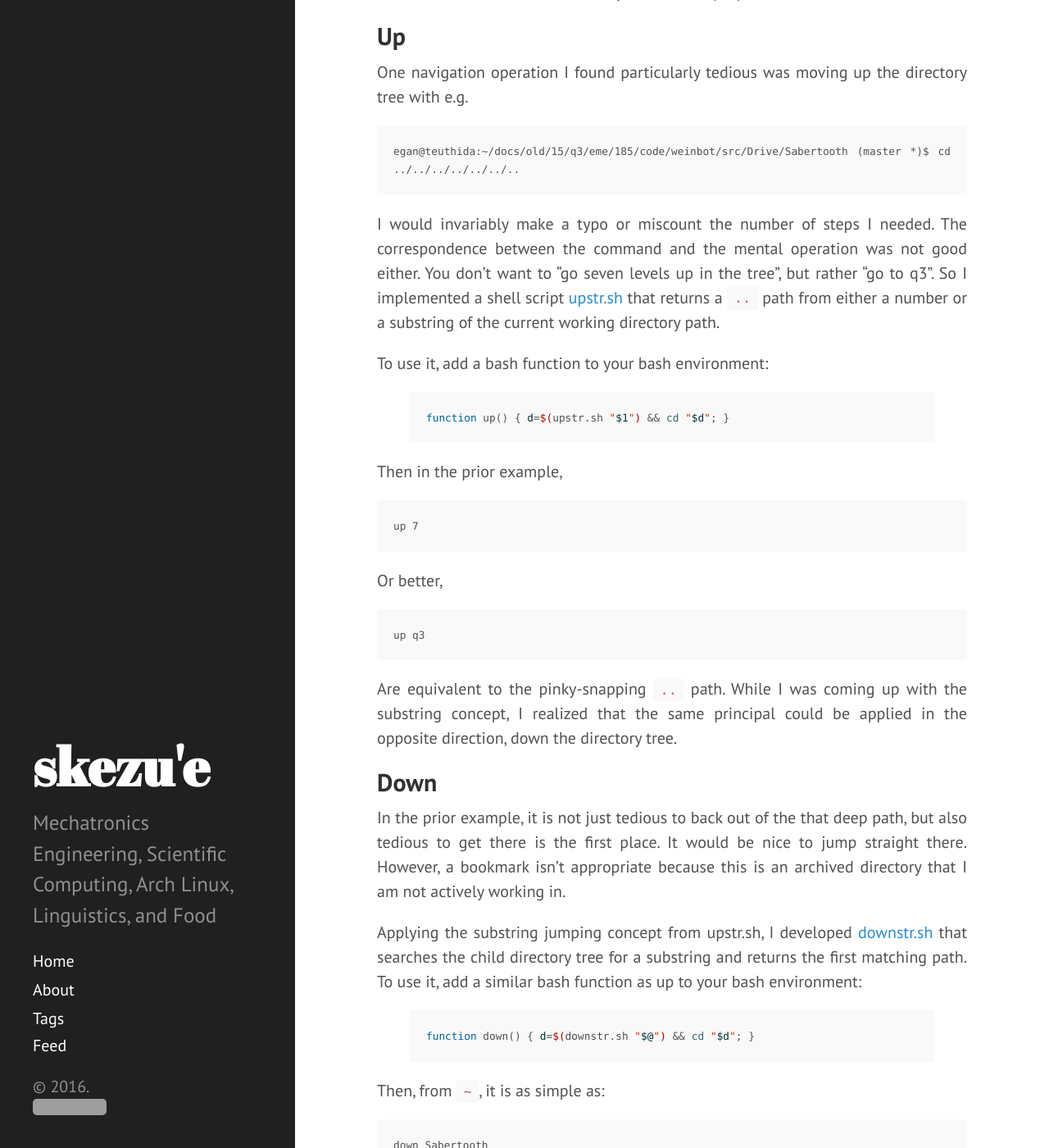
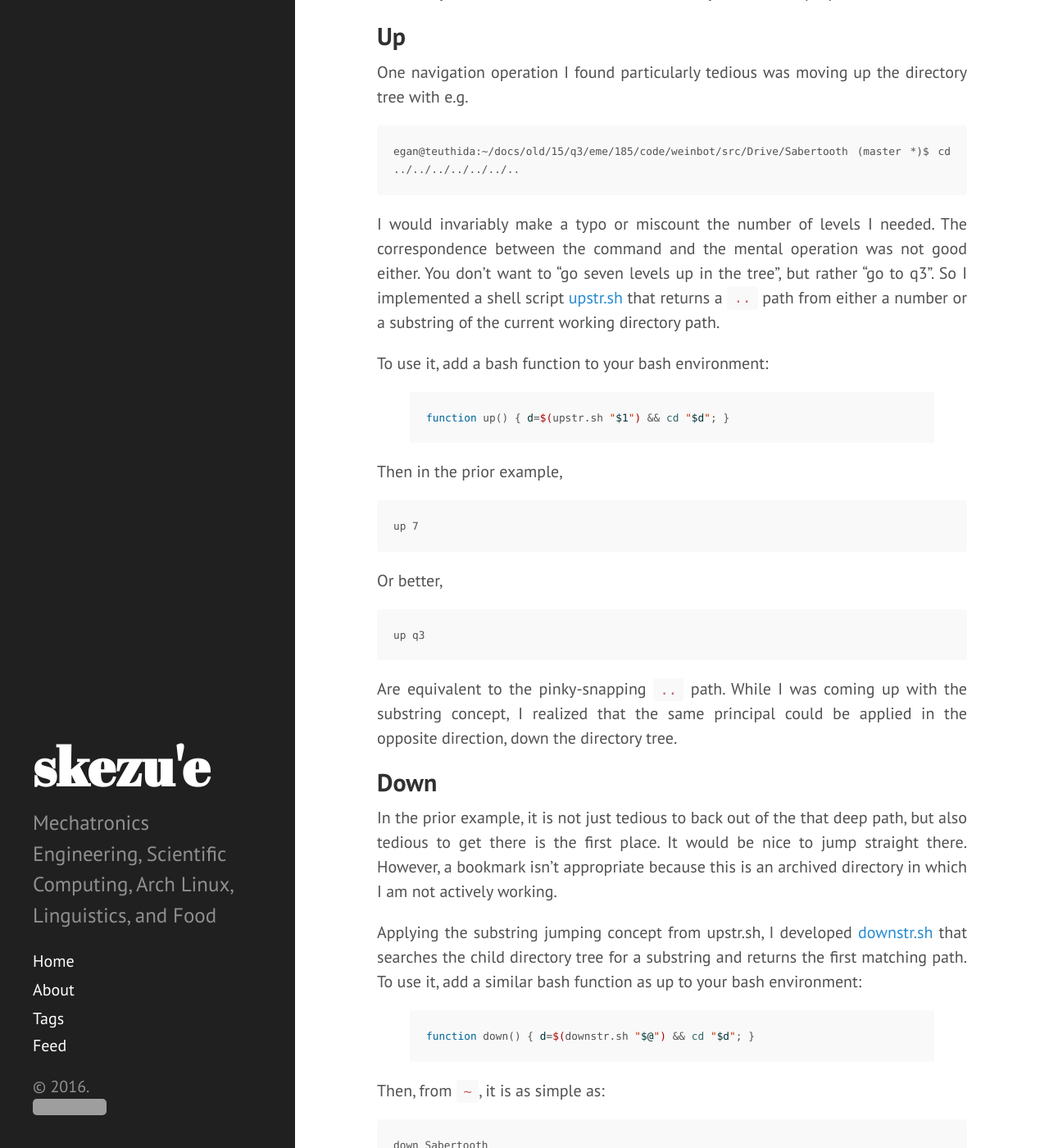
Before and after one commit to egan/egan.github.io, a Jekyll site: the page built from _posts/2016-07-12-quick-shell-navigation.md, in a window 1280 px wide and 1400 px high, scrolled down 1004 px. Shown: the whole window at 82% size. Built offline with Jekyll 4.4.1, drawn with Linux system fonts in a browser that asks for light colours; comment, search, counter and statistics services are not loaded; some of the changed text lies outside the part shown; grey boxes are pictures that could not be loaded.

```diff
--- a/_posts/2016-07-12-quick-shell-navigation.md
+++ b/_posts/2016-07-12-quick-shell-navigation.md
@@ -38,7 +38,7 @@ One navigation operation I found particularly tedious was moving up the director
 
 	egan@teuthida:~/docs/old/15/q3/eme/185/code/weinbot/src/Drive/Sabertooth (master *)$ cd ../../../../../../..
 
-I would invariably make a typo or miscount the number of steps I needed.
+I would invariably make a typo or miscount the number of levels I needed.
 The correspondence between the command and the mental operation was not good either.
 You don't want to "go seven levels up in the tree", but rather "go to q3".
 So I implemented a shell script [upstr.sh](https://github.com/egan/scripts/blob/master/upstr.sh) that returns a `..` path from either a number or a substring of the current working directory path.
@@ -63,7 +63,7 @@ While I was coming up with the substring concept, I realized that the same princ
 ## Down
 In the prior example, it is not just tedious to back out of the that deep path, but also tedious to get there is the first place.
 It would be nice to jump straight there.
-However, a bookmark isn't appropriate because this is an archived directory that I am not actively working in.
+However, a bookmark isn't appropriate because this is an archived directory in which I am not actively working.
 
 Applying the substring jumping concept from upstr.sh, I developed [downstr.sh](https://github.com/egan/scripts/blob/master/downstr.sh) that searches the child directory tree for a substring and returns the first matching path.
 To use it, add a similar bash function as up to your bash environment:
```
Also changed, not shown: other parts of _posts/2016-07-12-quick-shell-navigation.md (+2 -2 lines).
